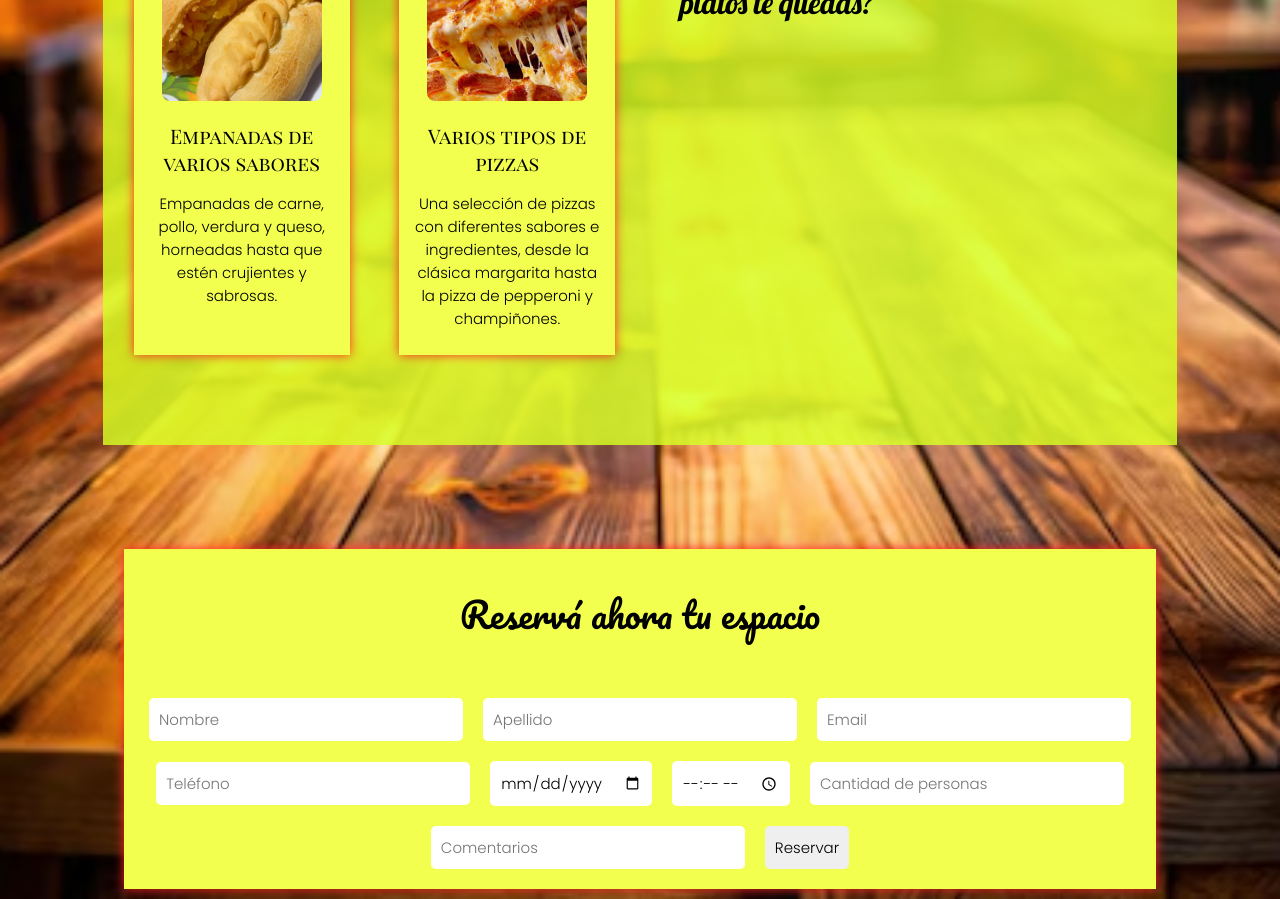
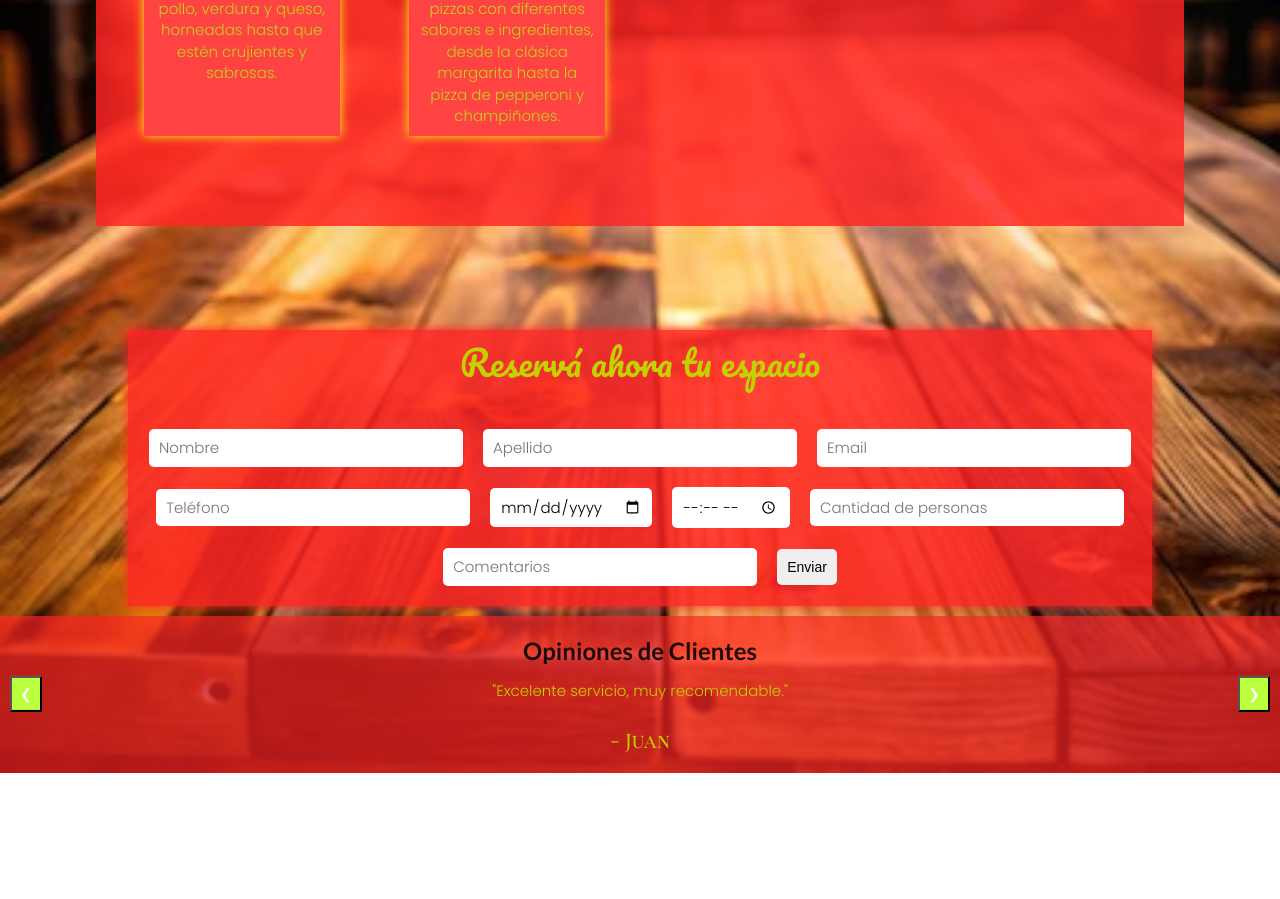
Before and after one commit to HttpsSebas/Restor-n-Bender, a React (Create React App) app: page / in a window 1280 px wide. Shown: the part 1100-1999 px from the top of the page. After the commit the page ends 1873 px from the top, so only its background shows below. Built offline with nearby package versions, Linux system fonts and the light colour scheme; a web font is replaced by a local one.

Commit message:
Opiniones listas

```diff
--- a/package.json
+++ b/package.json
@@ -6,9 +6,12 @@
     "@testing-library/jest-dom": "^5.17.0",
     "@testing-library/react": "^13.4.0",
     "@testing-library/user-event": "^13.5.0",
+    "emailjs-com": "^3.2.0",
     "react": "^18.3.1",
     "react-dom": "^18.3.1",
     "react-scripts": "5.0.1",
+    "semantic-ui-css": "^2.5.0",
+    "semantic-ui-react": "^2.1.5",
     "web-vitals": "^2.1.4"
   },
   "scripts": {
--- a/src/App.js
+++ b/src/App.js
@@ -1,9 +1,10 @@
 import "./App.css";
 import Home from "./components/home";
+import 'semantic-ui-css/semantic.min.css';
 
 function App() {
   return (
-    <div>
+    <div className="app">
       <Home />
     </div>
   );
--- a/src/components/home.js
+++ b/src/components/home.js
@@ -1,6 +1,7 @@
 import React from "react";
 import Nav from "./nav";
 import Reserva from "./reserva";
+import Opiniones from "./opiniones";
 import asado from "../files/asado.jpg";
 import napo from "../files/napo.jpg";
 import empanadas from "../files/empanadas.webp";
@@ -63,6 +64,7 @@ function Home() {
         </div>
       </div>
       <Reserva />
+      <Opiniones />
     </div>
   );
 }
--- /dev/null
+++ b/src/components/opiniones.jsx
@@ -0,0 +1,62 @@
+import React, { useState } from "react";
+
+function Opiniones() {
+  const opiniones = [
+    { id: 1, nombre: "Juan", opinion: "Excelente servicio, muy recomendable." },
+    {
+      id: 2,
+      nombre: "Ana",
+      opinion: "No me gustó la comida, no cumplió con mis expectativas.",
+    },
+    { id: 3, nombre: "Pedro", opinion: "Muy buen servicio, lo recomiendo." },
+    { id: 4, nombre: "Luis", opinion: "No me convenció, no volvería a comer." },
+    {
+      id: 5,
+      nombre: "María",
+      opinion: "Excelente calidad, los mozos unos genios.",
+    },
+    {
+      id: 6,
+      nombre: "Carlos",
+      opinion: "No me gustó el lugar, el ambiente era muy raro.",
+    },
+    {
+      id: 7,
+      nombre: "Kevin",
+      opinion: "Full recomiendo las empanadas, riquísimas.",
+    },
+  ];
+
+  const [currentIndex, setCurrentIndex] = useState(0);
+  const [slideDirection, setSlideDirection] = useState("");
+
+  const nextSlide = () => {
+    setSlideDirection("next");
+    setCurrentIndex((prevIndex) => (prevIndex + 1) % opiniones.length);
+  };
+
+  const prevSlide = () => {
+    setSlideDirection("prev");
+    setCurrentIndex(
+      (prevIndex) => (prevIndex - 1 + opiniones.length) % opiniones.length
+    );
+  };
+
+  return (
+    <div className="opiniones-carousel">
+            <h2>Opiniones de Clientes</h2>
+            <div className={`carousel ${slideDirection}`}>
+                <div className="carousel-inner">
+                    <div className="carousel-item">
+                        <p>"{opiniones[currentIndex].opinion}"</p>
+                        <h4>- {opiniones[currentIndex].nombre}</h4>
+                    </div>
+                </div>
+            </div>
+            <button className="prev-btn" onClick={prevSlide}>❮</button>
+            <button className="next-btn" onClick={nextSlide}>❯</button>
+        </div>
+  );
+}
+
+export default Opiniones;
--- a/src/components/reserva.jsx
+++ b/src/components/reserva.jsx
@@ -1,7 +1,55 @@
-import React, { useEffect, useRef } from "react";
+import React, { useEffect, useRef, useState } from "react";
+import emailjs from "emailjs-com";
 
 function Reserva() {
   const elementRef = useRef(null);
+
+  const [formData, setFormData] = useState({
+    name: "",
+    lastName: "",
+    email: "",
+    phone: "",
+    date: "",
+    hour: "",
+    quantity: "",
+    comments: "",
+    message: "",
+  });
+
+  const handleChange = (e) => {
+    const { name, value } = e.target;
+    setFormData({ ...formData, [name]: value });
+  };  //Esta funcion captura el valor del input y lo guarda
+
+  const submitHandler = (e) => {
+    e.preventDefault();
+
+    emailjs
+      .send(
+        "service_2hbmf3a",
+        "template_txuqwu6",
+        formData,
+        "zRxqJv1_OMvg31wiy"
+      )
+      .then(() => {
+        alert("Reserva enviada exitosamente");
+        setFormData({
+          name: "",
+          lastName: "",
+          phone: "",
+          date: "",
+          hour: "",
+          quantity: "",
+          comments: "",
+          email: "",
+          message: "",
+        }); // Limpiar el formulario
+      })
+      .catch((error) => {
+        alert("Error al enviar el mensaje: " + JSON.stringify(error));
+      });
+  };
+
   useEffect(() => {
     const observer = new IntersectionObserver(
       (entries) => {
@@ -29,16 +77,71 @@ function Reserva() {
     <div className="reserva" ref={elementRef}>
       <h1 className="titulo-reserva">Reservá ahora tu espacio</h1>
       <div className="form">
-        <form action="https://formsubmit.co/6d8e4e4b6b5b6b5b6b5b6b5b6b5b6b5" method="post">
-          <input type="text" name="nombre" placeholder="Nombre" required />
-          <input type="text" name="apellido" placeholder="Apellido" required />
-          <input type="email" name="email" placeholder="Email" required />
-          <input type="tel" name="telefono" placeholder="Teléfono" required />
-          <input type="date" name="fecha" placeholder="Fecha" required />
-          <input type="time" name="hora" placeholder="Hora" required />
-          <input type="text" name="cantidad" placeholder="Cantidad de personas" required />
-          <input type="text" name="comentarios" placeholder="Comentarios" />
-          <input type="submit" value="Reservar" />
+        <form onSubmit={submitHandler}>
+          <input
+            type="text"
+            name="name"
+            value={formData.name}
+            onChange={handleChange}
+            placeholder="Nombre"
+            required
+          />
+          <input
+            type="text"
+            name="lastName"
+            value={formData.lastName}
+            onChange={handleChange}
+            placeholder="Apellido"
+            required
+          />
+          <input
+            type="email"
+            name="email"
+            value={formData.email}
+            onChange={handleChange}
+            placeholder="Email"
+            required
+          />
+          <input
+            type="tel"
+            name="phone"
+            value={formData.phone}
+            onChange={handleChange}
+            placeholder="Teléfono"
+            required
+          />
+          <input
+            type="date"
+            name="date"
+            value={formData.date}
+            onChange={handleChange}
+            placeholder="Fecha"
+            required
+          />
+          <input
+            type="time"
+            name="hour"
+            value={formData.hour}
+            onChange={handleChange}
+            placeholder="Hora"
+            required
+          />
+          <input
+            type="text"
+            name="quantity"
+            value={formData.quantity}
+            onChange={handleChange}
+            placeholder="Cantidad de personas"
+            required
+          />
+          <input
+            type="text"
+            name="comments"
+            value={formData.comments}
+            onChange={handleChange}
+            placeholder="Comentarios"
+          />
+          <button type="submit">Enviar</button>
         </form>
       </div>
     </div>
--- a/src/index.css
+++ b/src/index.css
@@ -1,4 +1,4 @@
-body{
+.app {
   background-image: url("../src/files/fondo.avif");
   background-repeat: no-repeat;
   background-size: cover;
@@ -18,8 +18,8 @@ body{
   z-index: 1000;
 }
 
-.home{
-  background-color: rgba(215, 255, 36, 0.822);
+.home {
+  background-color: rgba(255, 36, 36, 0.822);
   width: 85%;
   margin: 13vh auto;
   display: flex;
@@ -62,8 +62,9 @@ body{
   margin-right: 20px;
 }
 
-.name{
+.name {
   font-family: "Pacifico", cursive;
+  color: #c3d100;
   font-weight: 400;
   font-style: normal;
   font-size: 70px;
@@ -91,41 +92,43 @@ body{
 }
 
 @media screen and (max-width: 768px) {
-  .platos{
+  .platos {
     grid-template-columns: 1fr;
   }
 }
 
-.plato{
-  background-color: #f3ff4e;
+.plato {
+  background-color: #ff4242;
   width: 80%;
   margin: 10px;
   text-align: center;
-  box-shadow: #ff2323 0 0 10px;
+  box-shadow: #fbff12 0 0 10px;
   padding: 10px;
   transition: transform 0.3s ease-in-out;
 }
 
-.plato:hover{
+.plato:hover {
   transform: scale(1.1);
 }
 
 .plato h2 {
   font-family: "Playfair Display SC", serif;
+  color: #c3d100;
   font-weight: 400;
   font-style: normal;
   font-size: 20px;
 }
 
-.plato img{
+.plato img {
   width: 20vh;
   height: 20vh;
   object-fit: cover;
   border-radius: 5%;
 }
 
-.plato p{
+.plato p {
   font-family: "Poppins", sans-serif;
+  color: #c5d11b;
   font-weight: 300;
   font-size: 15px;
   font-style: normal;
@@ -133,6 +136,7 @@ body{
 
 .title {
   font-family: "Lobster", sans-serif;
+  color: #c3d100;
   font-size: 30px;
   font-weight: 400;
   font-style: normal;
@@ -140,21 +144,22 @@ body{
 .subtitle {
   margin-left: 30px;
   font-family: "Lobster", sans-serif;
+  color: #c3d100;
   font-size: 30px;
   font-weight: 400;
   font-style: normal;
 }
 
-.reserva{
+.reserva {
   opacity: 0;
   transform: translateY(20px);
   transition: opacity 0.6s ease, transform 0.6s ease;
 }
 
-.reserva.show{
+.reserva.show {
   display: grid;
   grid-template-columns: repeat(auto-fit, minmax(1fr));
-  background-color: #f3ff4e;
+  background-color: rgba(255, 36, 36, 0.822);
   justify-self: center;
   width: 80%;
   margin: 10px;
@@ -167,21 +172,22 @@ body{
   transform: translateY(0);
 }
 
-.titulo-reserva{
+.titulo-reserva {
   font-family: "Pacifico", cursive;
+  color: #c3d100;
   font-size: 35px;
   font-weight: 500;
   font-style: normal;
 }
 
-.form{
+.form {
   display: flex;
   flex-direction: column;
   align-items: center;
   margin-top: 20px;
 }
 
-.form input{
+.form input {
   margin: 10px;
   padding: 10px;
   border-radius: 5px;
@@ -192,9 +198,71 @@ body{
   font-style: normal;
 }
 
-.form button{
+.form button {
   margin: 10px;
   padding: 10px;
   border-radius: 5px;
   border: none;
 }
+
+.opiniones-carousel {
+  position: relative;
+  margin: auto;
+  background-color: #ff2323af; /* Fondo rojo con transparencia */
+  text-align: center;
+  padding: 20px; /* Espaciado interno */
+}
+
+.carousel {
+  position: relative;
+  overflow: hidden; /* Oculta el contenido fuera del área visible */
+}
+
+.carousel-inner {
+  display: flex; /* Usa flexbox para facilitar la alineación */
+  transition: transform 0.5s ease-in-out; /* Transición suave */
+}
+
+.carousel-item {
+  min-width: 100%; /* Cada item ocupa todo el ancho del carrusel */
+}
+
+.carousel.next .carousel-inner {
+  transform: translateX(-100%); /* Desliza hacia la derecha */
+}
+
+.carousel.prev .carousel-inner {
+  transform: translateX(100%); /* Desliza hacia la izquierda */
+}
+
+.carousel-item h4 {
+  font-family: "Playfair Display SC", serif;
+  color: #c3d100;
+  font-weight: 400;
+  font-style: normal;
+  font-size: 20px;
+}
+
+.carousel-item p {
+  font-family: "Poppins", sans-serif;
+  color: #c3d100;
+  font-weight: 300;
+  font-size: 15px;
+}
+
+.prev-btn,
+.next-btn {
+  position: absolute;
+  top: 50%;
+  transform: translateY(-50%);
+  background-color: rgb(188, 255, 63);
+  color: white;
+  padding: 8px;
+  cursor: pointer;
+}
+.prev-btn {
+  left: 10px; /* Posición del botón izquierdo */
+}
+.next-btn {
+  right: 10px; /* Posición del botón derecho */
+}
```
Also changed, not shown: 1 other file (tests, documents, lock files or other folders).
